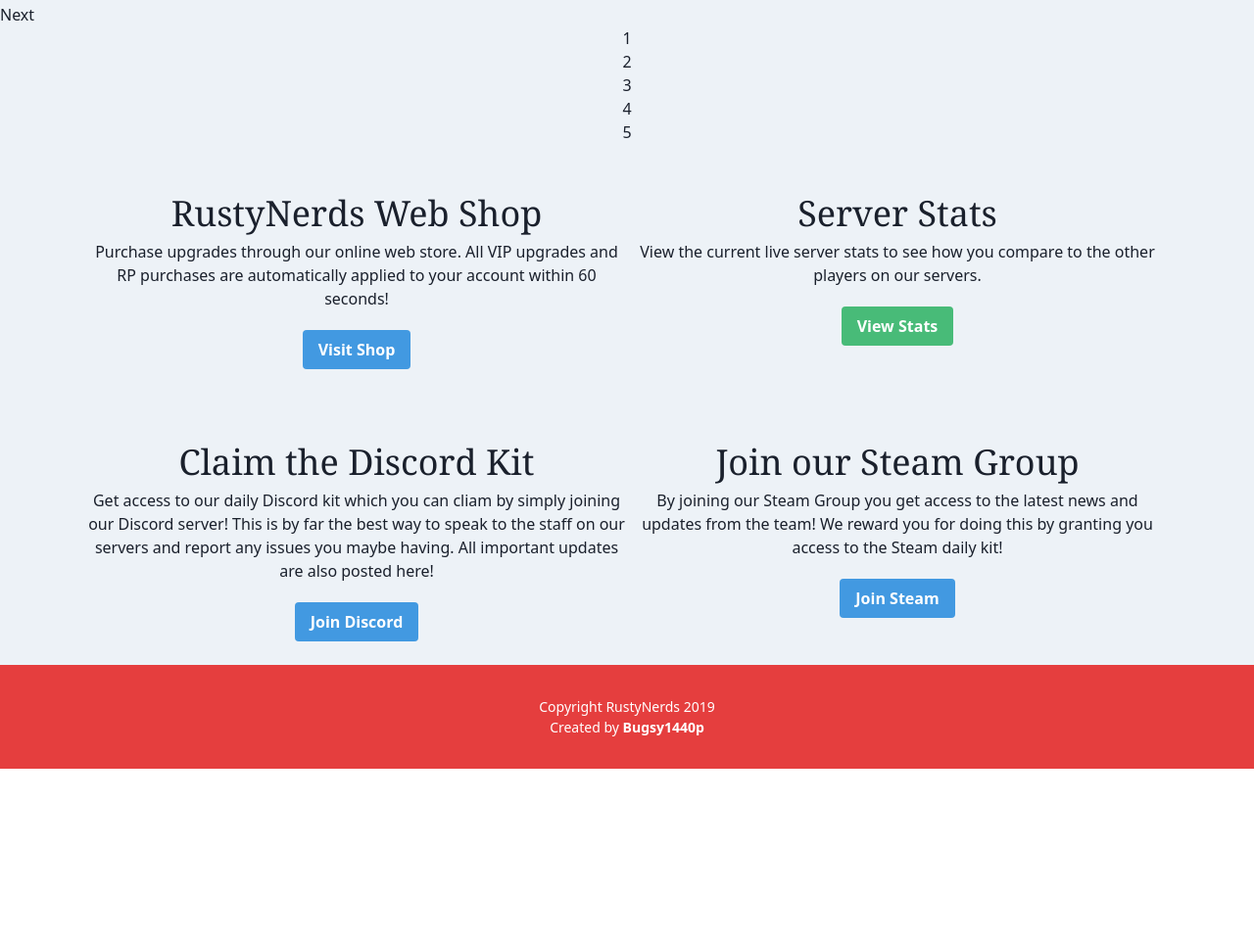
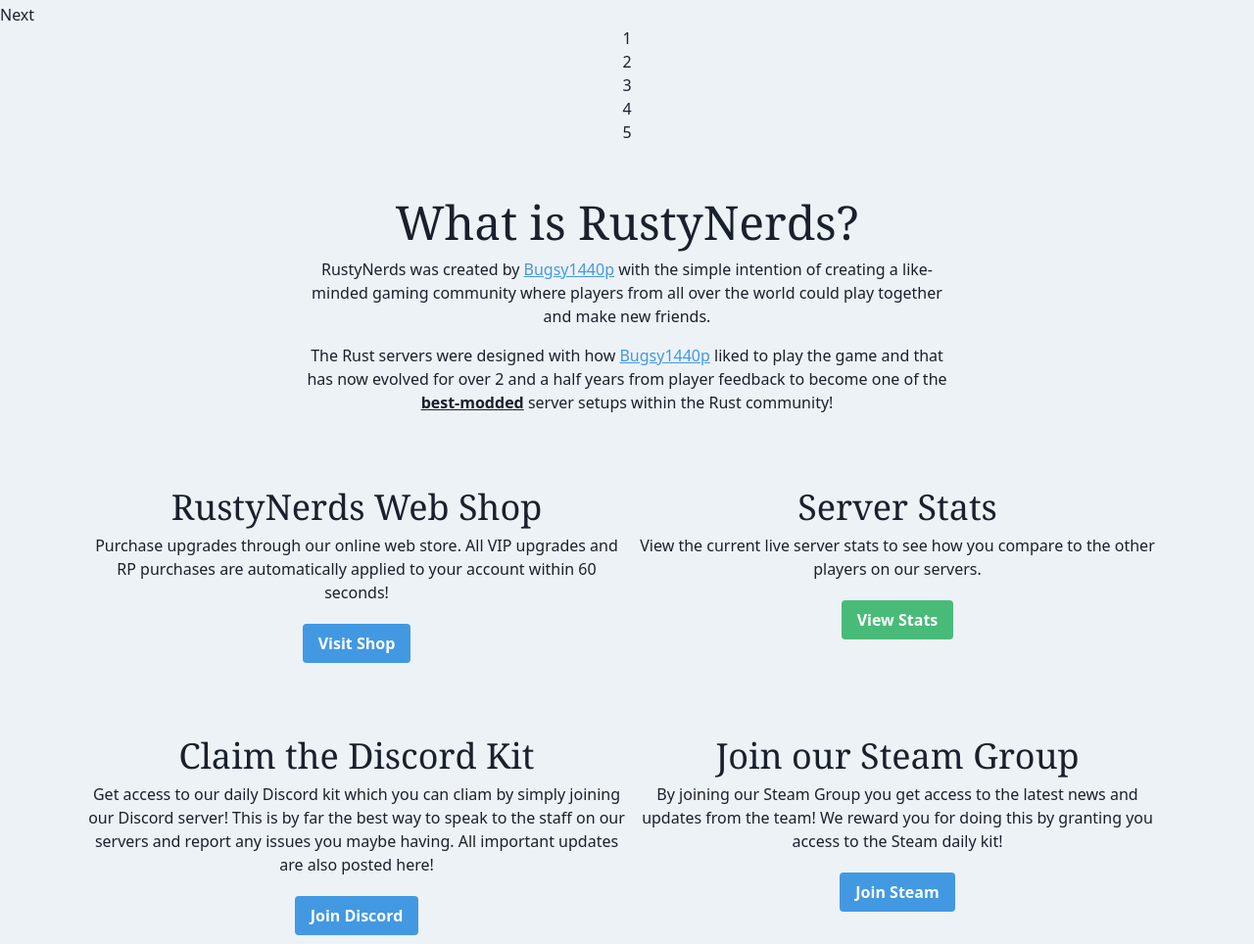
Before and after one commit to GlenHughes/rustynerds-website, a Gatsby site: page / in a window 1280 px wide. Shown: the part 10741-11705 px from the top of the page at 98% size. Before the commit the page ends 11526 px from the top, so only its background shows below. Built offline with nearby package versions, Linux system fonts and the light colour scheme; Gatsby itself is replaced by a stand-in of ours.

Commit message:
Added about rustynerds

```diff
--- a/src/pages/index.js
+++ b/src/pages/index.js
@@ -39,6 +39,11 @@
           </div>
         </Slider>
       </div>
+      <div className="max-w-6xl mx-auto mt-5 justify-between p-6 text-center">
+        <h2 className="text-5xl font-serif">What is RustyNerds?</h2>
+        <p className="max-w-2xl">RustyNerds was created by <a href="https://www.facebook.com/bugsygaminghd" className="text-blue-500 underline" target="_blank">Bugsy1440p</a> with the simple intention of creating a like-minded gaming community where players from all over the world could play together and make new friends.</p>
+        <p className="max-w-2xl mt-4">The Rust servers were designed with how <a href="https://www.facebook.com/bugsygaminghd" className="text-blue-500 underline" target="_blank">Bugsy1440p</a> liked to play the game and that has now evolved for over 2 and a half years from player feedback to become one of the <span className="font-bold underline">best-modded</span> server setups within the Rust community!</p>
+      </div>
       <div className="max-w-6xl mx-auto mt-5 justify-between p-6 md:flex">
         <div className="w-full md:w-1/2 text-center">
           <h2 className="text-4xl font-serif">RustyNerds Web Shop</h2>
```
